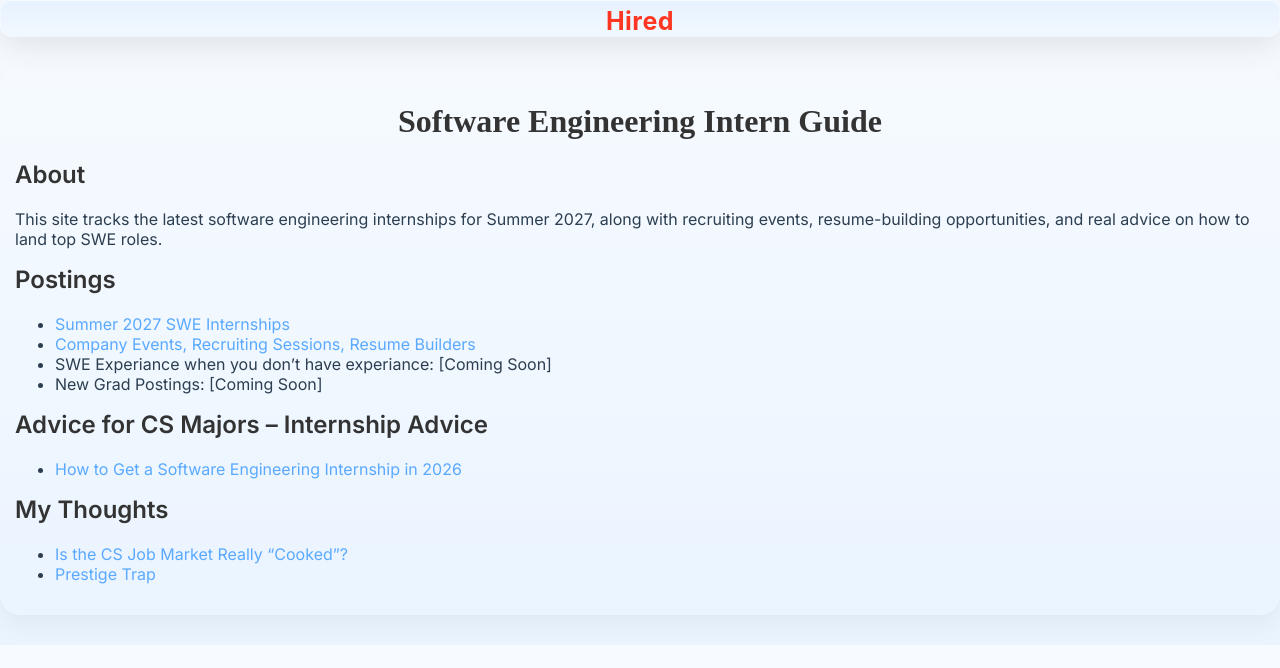
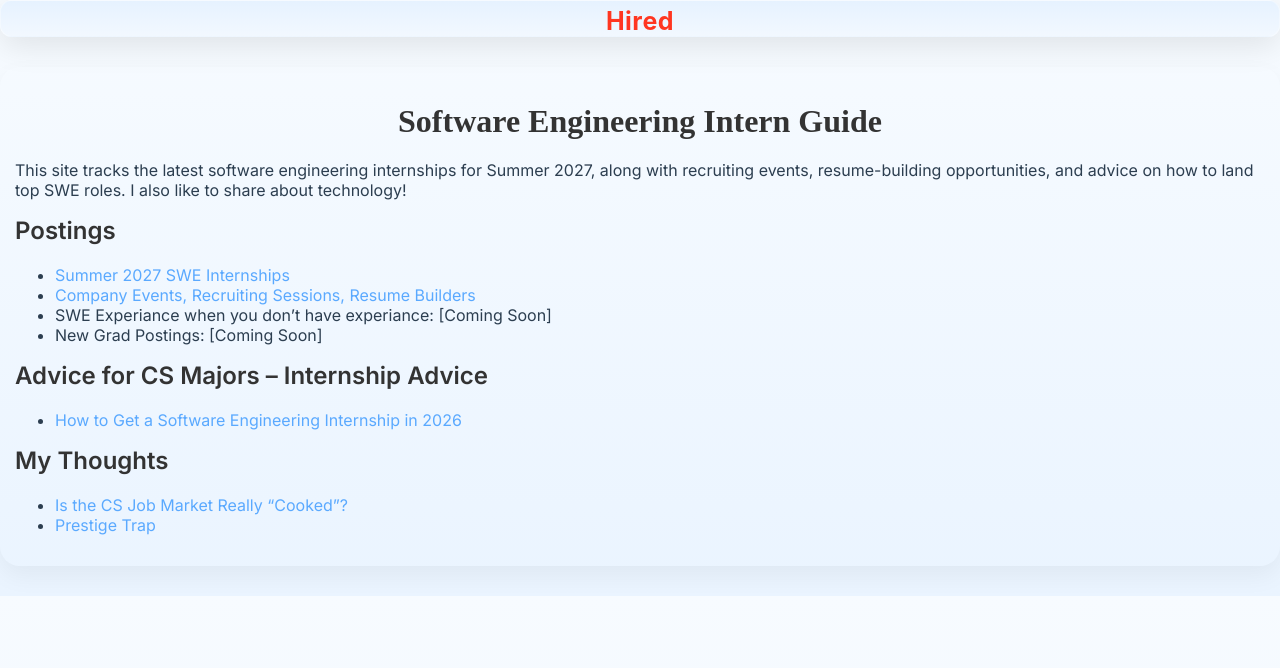
Before and after one commit to hiredmaybe67/hiredmaybe67.github.io, a Jekyll site: the page built from index.md, in a window 1280 px wide. Shown: the top 668 px of the page. Built offline with Jekyll 4.4.1, drawn with Linux system fonts in a browser that asks for light colours.

Commit message:
Update index.md

```diff
--- a/index.md
+++ b/index.md
@@ -3,10 +3,9 @@ layout: default
 title: Software Engineering Intern Guide
 body_class: home
 ---
-## About
 This site tracks the latest software engineering internships for Summer 2027,
-along with recruiting events, resume-building opportunities, and real advice
-on how to land top SWE roles.
+along with recruiting events, resume-building opportunities, and advice
+on how to land top SWE roles. I also like to share about technology!
 
 ## Postings
 - [Summer 2027 SWE Internships](https://github.com/hiredmaybe67/SWE-Internships-summer-2027/blob/main/README.md)
```
